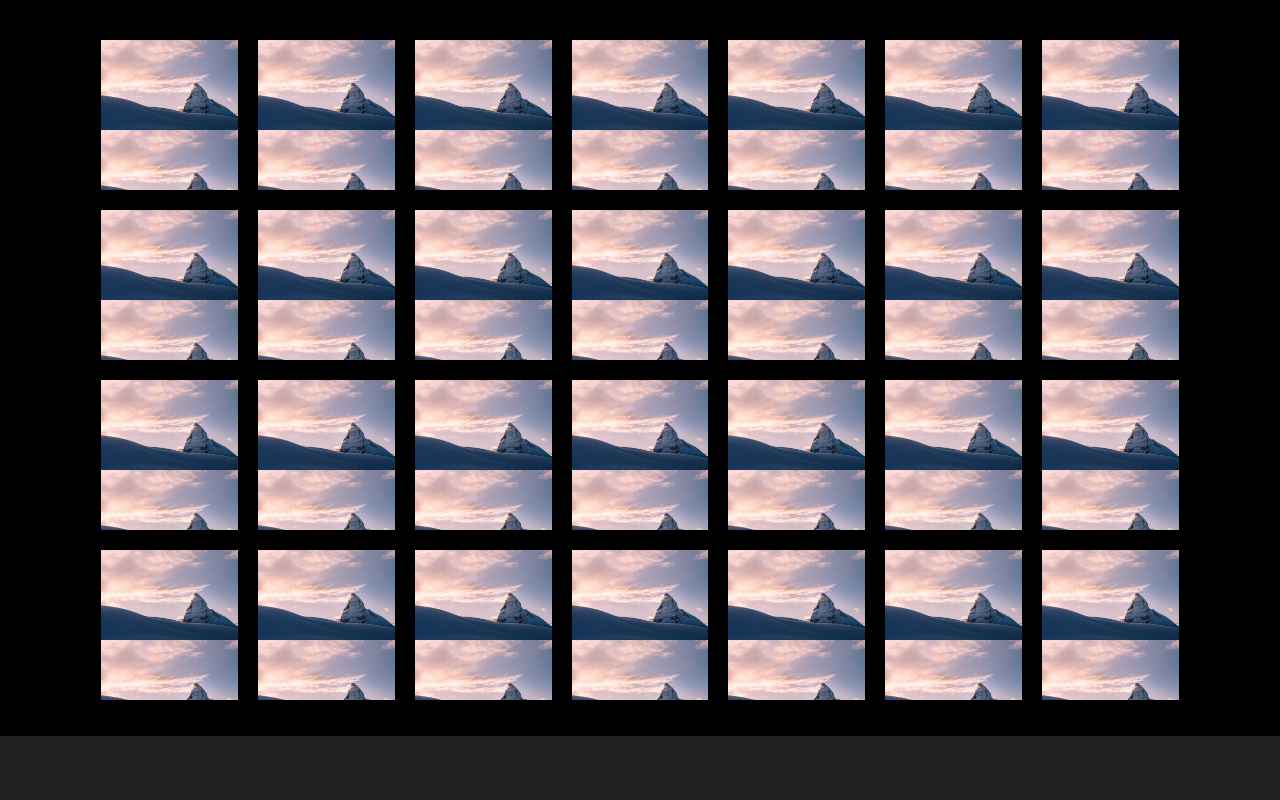
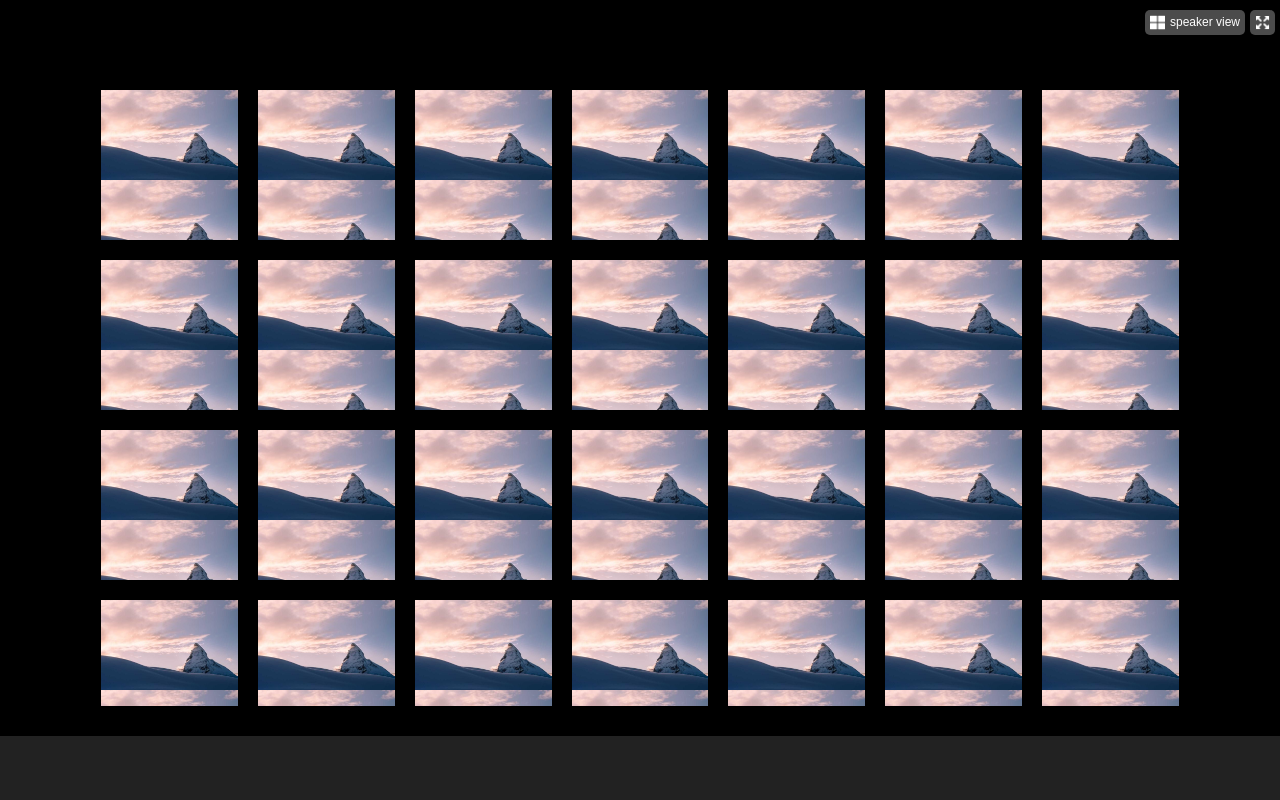
Before and after one commit to salvatorebriga/html-css-zoom, a plain HTML site: page index.html in a window 1280 px wide. Drawn offline with Linux system fonts and the light colour scheme.

Commit message:
added fullscreen class line 11

```diff
--- a/css/style.css
+++ b/css/style.css
@@ -1,6 +1,7 @@
 main{
     height: 92vh;
     padding: 30px;
+    padding-top: 80px;
     background-color: #000000;
 }
 
@@ -11,6 +12,48 @@ footer{
     background-color: #222222;
 }
 
+.fullscreen{
+    color: white;
+    background-color: #000000;
+    position: relative;
+}
+
+.speaker-view{
+    position: absolute;
+    top: 10px;
+    right: 35px;
+    background-color: #4b4b4b;
+    padding: 5px;
+    border-radius: 5px;
+    display: flex;
+}
+
+.fulls{
+    position: absolute;
+    top: 10px;
+    right: 5px;
+    background-color: #4b4b4b;
+    padding: 5px;
+    border-radius: 5px;
+    display: flex;
+}
+
+.speaker-view > img{
+    width: 15px;
+    height: 15px;
+    filter: invert(1);
+    margin-right: 5px;
+}
+
+.speaker-view > span{
+    font-size: 12px;
+}
+
+.fulls > img{
+    width: 15px;
+    height: 15px;
+    filter: invert(1);
+}
 
 .container-90{
     width: 90%;
@@ -44,4 +87,5 @@ footer{
     margin: 0px;
     padding: 0px;
     box-sizing: border-box;
+    font-family: Arial, Helvetica, sans-serif;
 }
--- a/index.html
+++ b/index.html
@@ -7,6 +7,16 @@
     <title>Zoom</title>
 </head>
 <body>
+
+    <div class="fullscreen">
+        <div class="speaker-view">
+            <img src="./img/window.png" alt=""> <span>speaker view</span>
+        </div>
+        <div class="fulls">
+            <img src="./img/fullscreen-icon.png" alt="">
+        </div>
+    </div>
+
     <main>
         <div class="container-90">
             <div class="row">
```
Also changed, not shown: img/fullscreen-icon.png (added), img/window.png (added).
